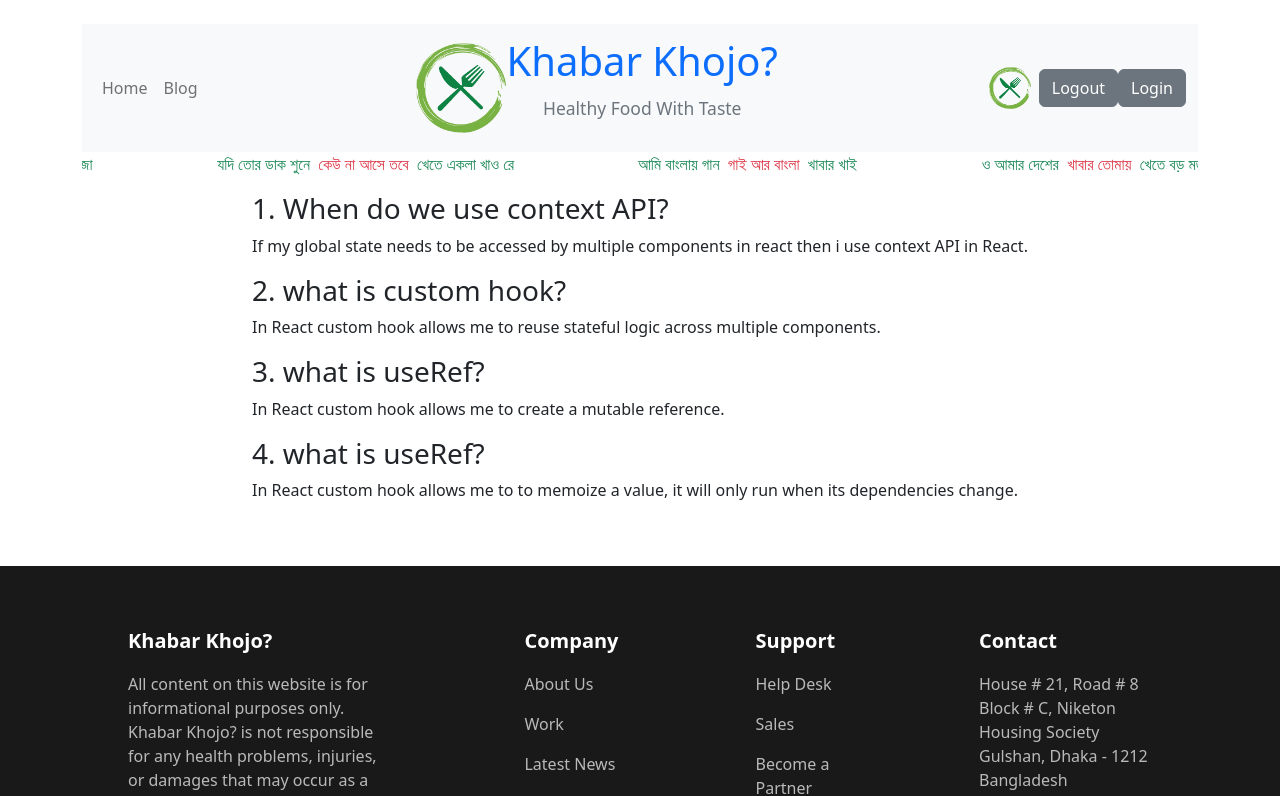
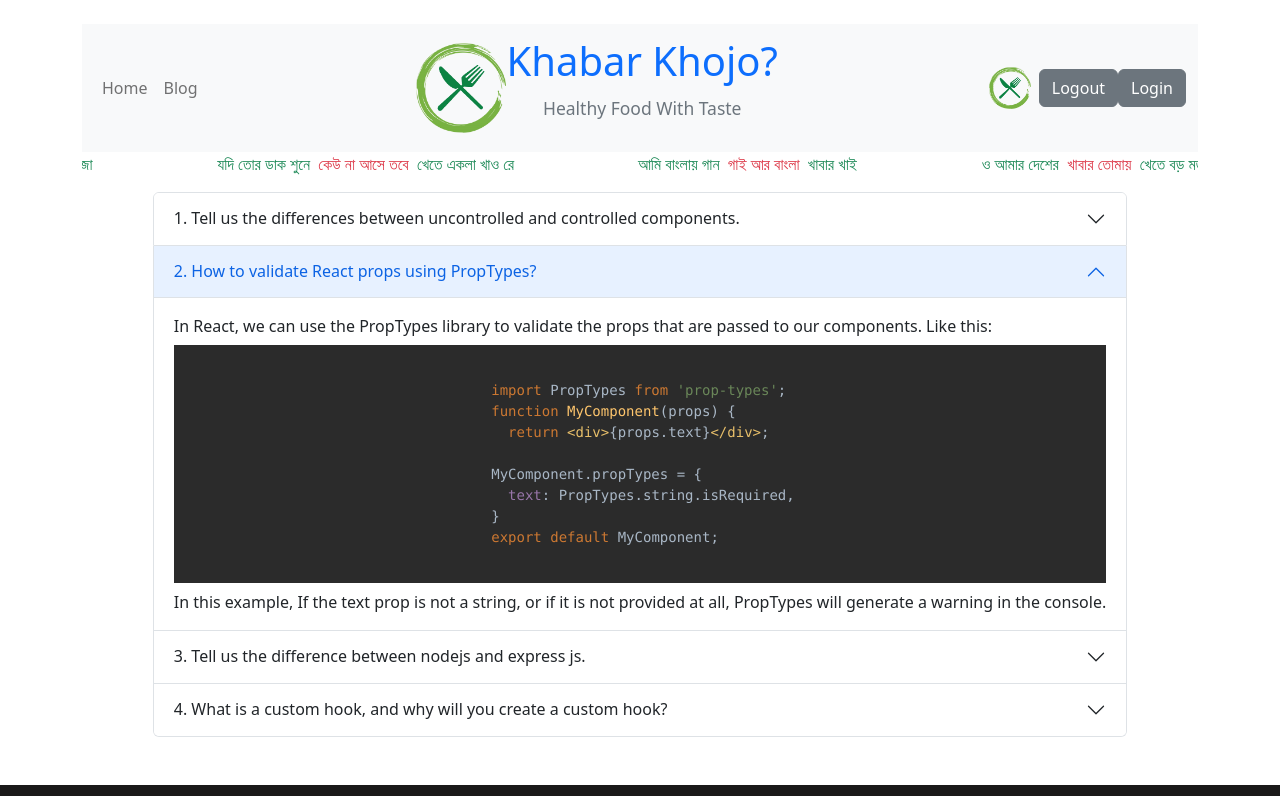
Before and after one commit to Amin0710/chef-recipe-hunter-client, a React (Vite) app in the folder khabor-khoje/: page /blog in a window 1280 px wide. Shown: the top 796 px of the page. Built offline with nearby package versions, Linux system fonts and the light colour scheme.

Commit message:
Blog done

```diff
--- a/khabor-khoje/package.json
+++ b/khabor-khoje/package.json
@@ -19,6 +19,7 @@
     "react-dom": "^18.2.0",
     "react-fast-marquee": "^1.5.2",
     "react-router-dom": "^6.11.0",
+    "react-syntax-highlighter": "^15.5.0",
     "sort-by": "^0.0.2"
   },
   "devDependencies": {
--- a/khabor-khoje/src/Pages/Blog/Blog.jsx
+++ b/khabor-khoje/src/Pages/Blog/Blog.jsx
@@ -1,33 +1,70 @@
 // eslint-disable-next-line no-unused-vars
 import React from "react";
+import { Accordion } from "react-bootstrap";
+import { Prism as SyntaxHighlighter } from "react-syntax-highlighter";
+import { darcula } from "react-syntax-highlighter/dist/esm/styles/prism";
 
 const Blog = () => {
 	return (
 		<div>
 			<div>
 				<div className="d-flex justify-content-center">
-					<div>
-						<h3>1. When do we use context API?</h3>
-						<p>
-							If my global state needs to be accessed by multiple components in
-							react then i use context API in React.
-						</p>
+					<Accordion defaultActiveKey="1">
+						<Accordion.Item eventKey="0">
+							<Accordion.Header>
+								1. Tell us the differences between uncontrolled and controlled
+								components.
+							</Accordion.Header>
+							<Accordion.Body>
+								uncontrolled components can be difficult to manage, while
+								controlled components have a specific input and output and are
+								designed to be more predictable and easier to manage.
+							</Accordion.Body>
+						</Accordion.Item>
+						<Accordion.Item eventKey="1">
+							<Accordion.Header>
+								2. How to validate React props using PropTypes?
+							</Accordion.Header>
+							<Accordion.Body>
+								In React, we can use the PropTypes library to validate the props
+								that are passed to our components. Like this:
+								<SyntaxHighlighter language="jsx" style={darcula}>
+									{`
+                                    import PropTypes from 'prop-types';
+                                    function MyComponent(props) {
+                                      return <div>{props.text}</div>;
 
-						<h3>2. what is custom hook?</h3>
-						<p>
-							In React custom hook allows me to reuse stateful logic across
-							multiple components.
-						</p>
-
-						<h3>3. what is useRef?</h3>
-						<p>In React custom hook allows me to create a mutable reference.</p>
-
-						<h3>4. what is useRef?</h3>
-						<p>
-							In React custom hook allows me to to memoize a value, it will only
-							run when its dependencies change.
-						</p>
-					</div>
+                                    MyComponent.propTypes = {
+                                      text: PropTypes.string.isRequired,
+                                    }
+                                    export default MyComponent;
+                                    `}
+								</SyntaxHighlighter>
+								In this example, If the text prop is not a string, or if it is
+								not provided at all, PropTypes will generate a warning in the
+								console.
+							</Accordion.Body>
+						</Accordion.Item>
+						<Accordion.Item eventKey="2">
+							<Accordion.Header>
+								3. Tell us the difference between nodejs and express js.
+							</Accordion.Header>
+							<Accordion.Body>
+								Node.js is a server-side runtime environment that allows me to
+								run JavaScript code on the server. On the other hand Express.js
+								is a web application framework that is built on top of Node.js.
+							</Accordion.Body>
+						</Accordion.Item>
+						<Accordion.Item eventKey="3">
+							<Accordion.Header>
+								4. What is a custom hook, and why will you create a custom hook?
+							</Accordion.Header>
+							<Accordion.Body>
+								A custom hook is a reusable function in React that allows me to
+								extract component logic into a reusable function.
+							</Accordion.Body>
+						</Accordion.Item>
+					</Accordion>
 				</div>
 			</div>
 		</div>
--- a/khabor-khoje/src/Pages/Home/Recipes/RecipesCards.jsx
+++ b/khabor-khoje/src/Pages/Home/Recipes/RecipesCards.jsx
@@ -15,7 +15,7 @@ const RecipesCards = ({ recipe }) => {
 				<ListGroup.Item>rating: {recipe.rating}</ListGroup.Item>
 			</ListGroup>
 			<Card.Body>
-				<Button variant="primary">View Recipes</Button>
+				<Button variant="primary">View Details</Button>
 			</Card.Body>
 		</Card>
 	);
```
Also changed, not shown: 1 other file (tests, documents, lock files or other folders).
